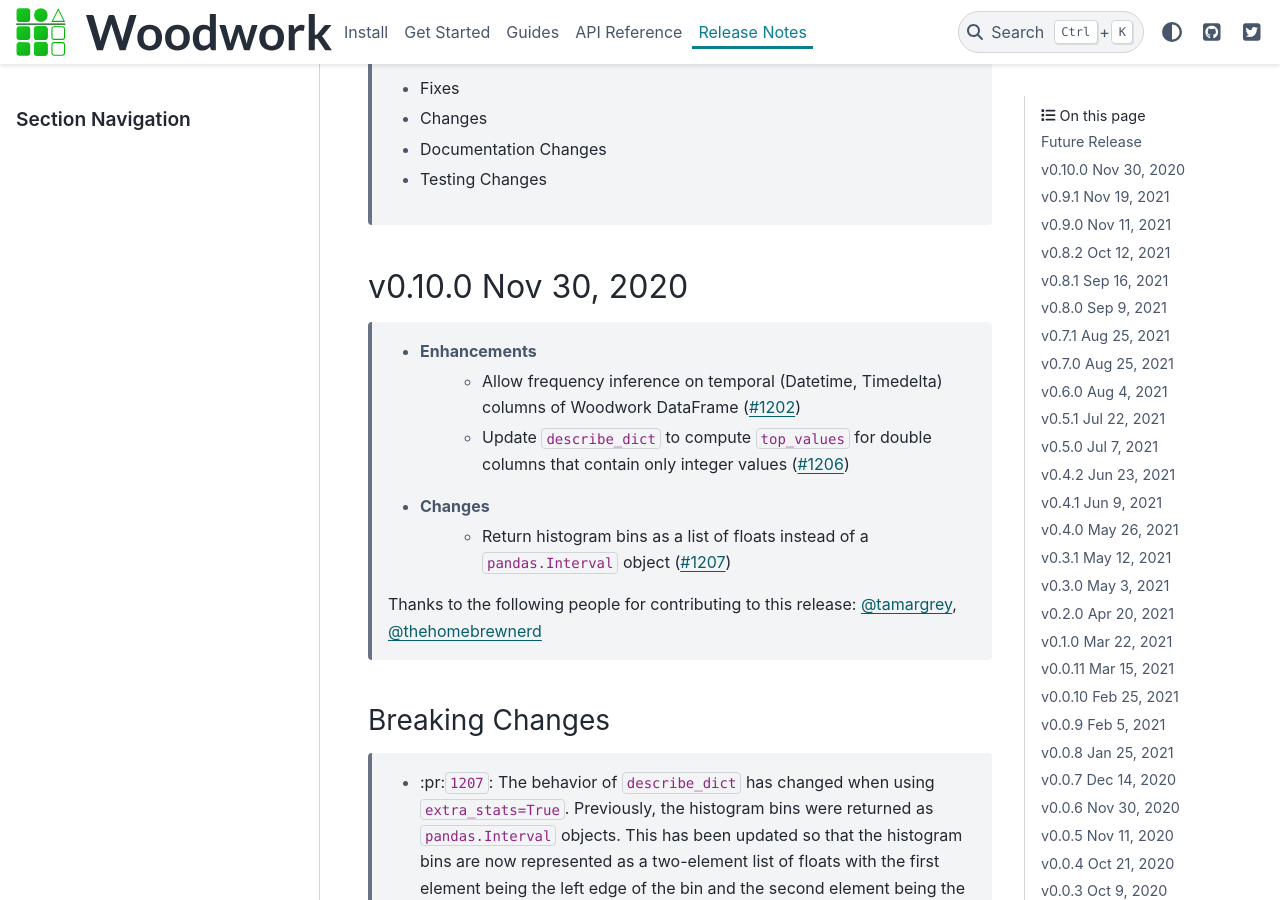
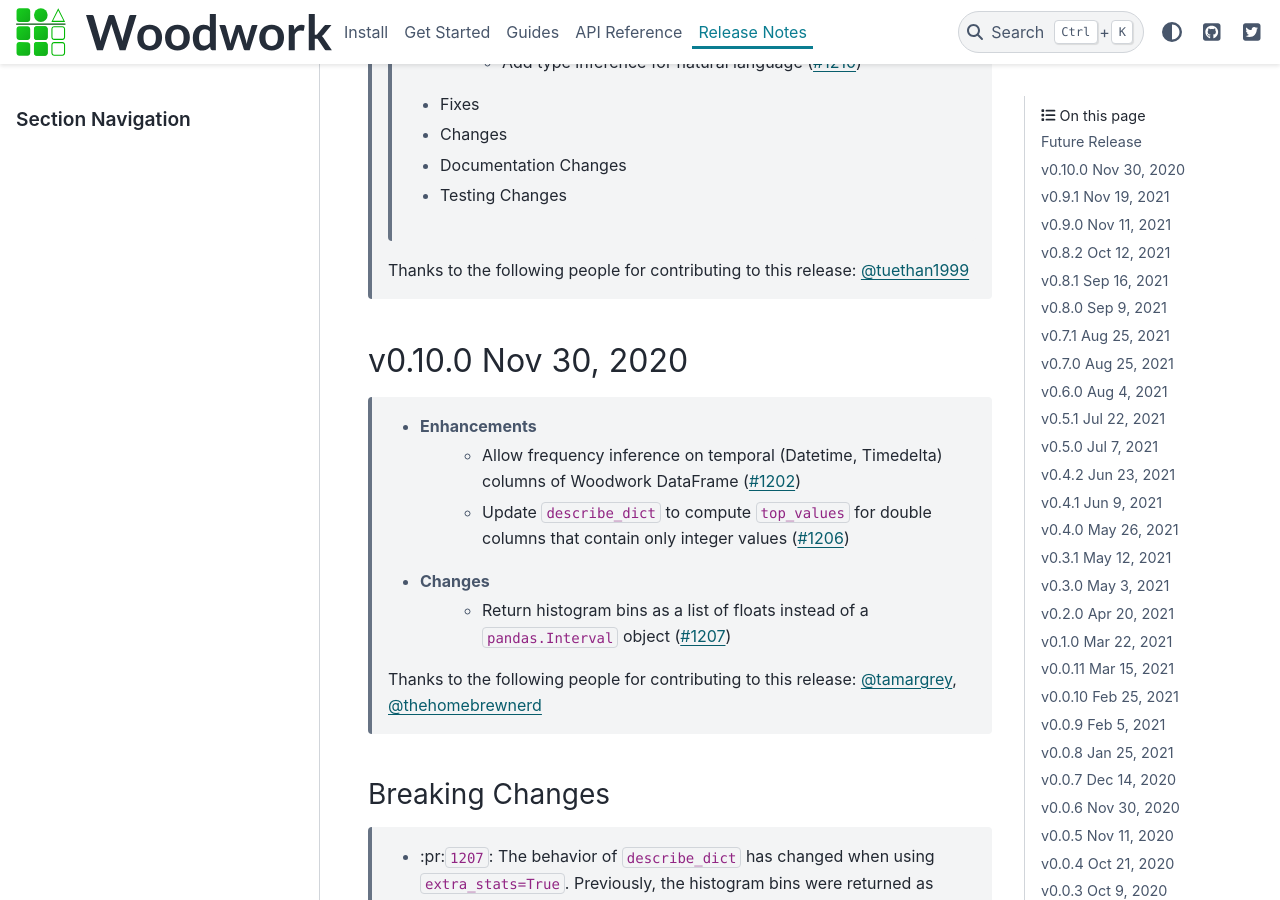
Before and after one commit to alteryx/woodwork, a Sphinx documentation site: the page built from docs/source/release_notes.rst, in a window 1280 px wide and 900 px high, scrolled down 303 px. Built offline with Sphinx 7.4.7 and the PyData theme 0.15.4, drawn with Linux system fonts in a browser that asks for light colours; comment, search, counter and statistics services are not loaded.

Commit message:
Update docs/source/release_notes.rst
Co-authored-by: Gaurav Sheni <gvsheni@gmail.com>

```diff
--- a/docs/source/release_notes.rst
+++ b/docs/source/release_notes.rst
@@ -11,7 +11,7 @@
     * Documentation Changes
     * Testing Changes
 
-.. Thanks to the following people for contributing to this release:
+   Thanks to the following people for contributing to this release:
    :user:`tuethan1999`
 
 v0.10.0 Nov 30, 2020
```
